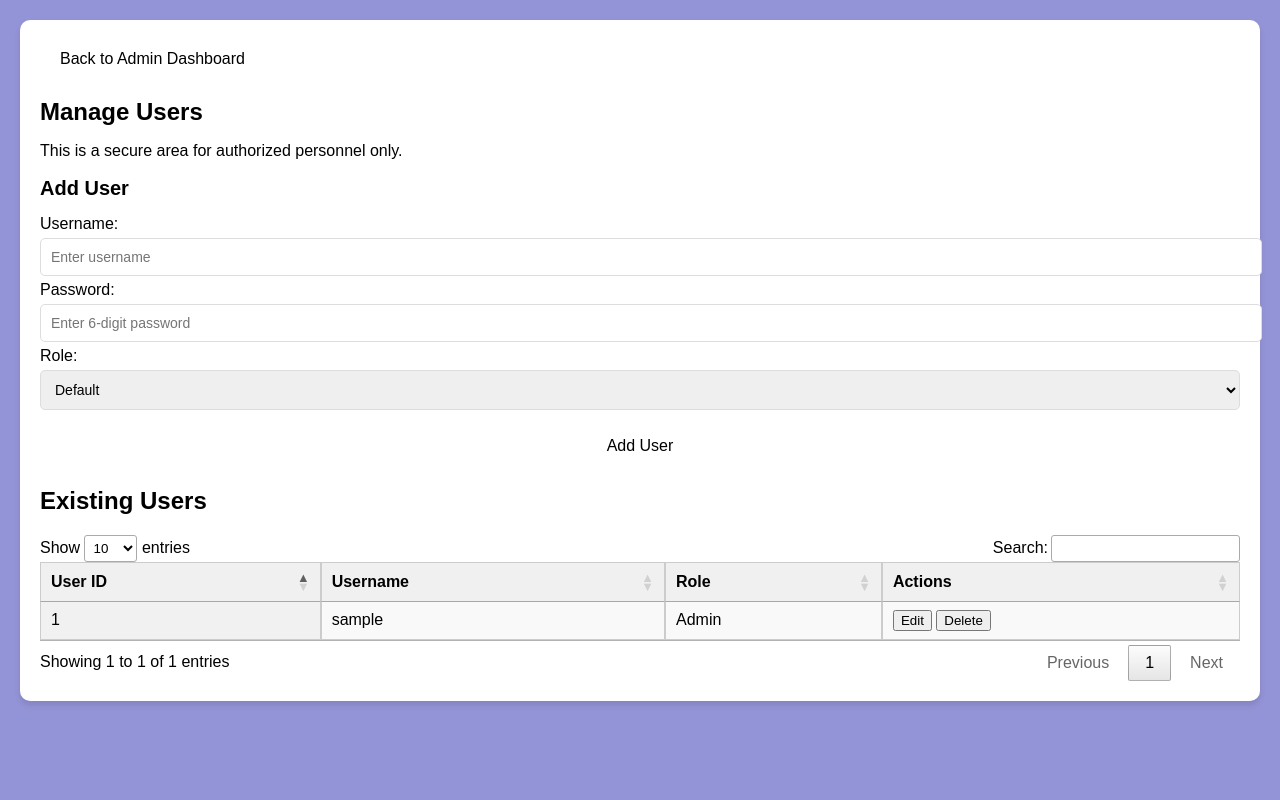
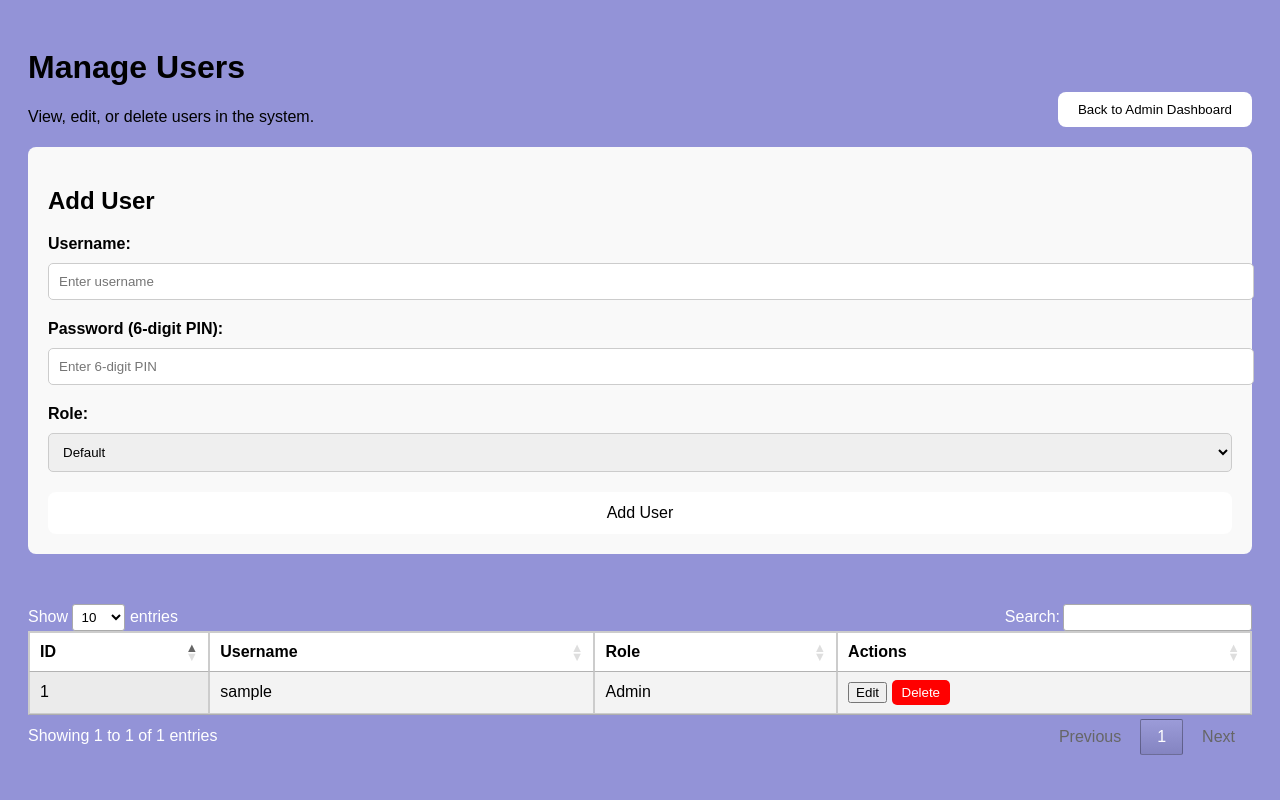
Before and after one commit to notzainn/C300, a Django app: template credit_risk/risk_model/templates/risk_model/manage_users.html in a window 1280 px wide. Run offline with Django 5.2, Linux system fonts and the light colour scheme; the template is opened without the code that fills it: values that come from a table or form of the project are taken from there, others are empty; tables that the repository leaves empty hold one stand-in row (values such as "Sample post"); parts of the project's set-up code (start-up, migrations or seed data) failed here and were passed over; some libraries are stand-ins or nearby versions.

Commit message:
- Fix manage_users view button - Manage User - Add User - Delete User implementation - Login validation (must be 6digit pin) - Login validation (user must match database) - non-user and normal user has no access to admin dashboard and manage user page.

```diff
--- a/credit_risk/risk_model/templates/risk_model/manage_users.html
+++ b/credit_risk/risk_model/templates/risk_model/manage_users.html
@@ -1,3 +1,4 @@
+{% block content %}
 <!DOCTYPE html>
 <html lang="en">
 <head>
@@ -12,133 +13,131 @@
         body {
             font-family: Arial, sans-serif;
             padding: 20px;
-            margin: 0;
-            background-color: rgb(147, 147, 215); /* Set the background color */
-            color: white; /* Text color */
-            display: flex;
-            flex-direction: column;
-            align-items: center;
+            background-color: rgb(147, 147, 215);
+            color: white;
         }
-
-        .container {
-            width: 100%;
-            max-width: 1200px;
-            background: white;
-            border-radius: 10px;
-            padding: 20px;
-            color: black;
-            box-shadow: 0px 4px 6px rgba(0, 0, 0, 0.1);
-        }
-
-        .header-button {
-            text-align: left;
-            margin-bottom: 20px;
-        }
-
-        .header-button button {
-            background-color: white;
-            color: black;
-            border: none;
-            padding: 10px 20px;
-            border-radius: 8px;
-            font-size: 16px;
-            cursor: pointer;
-        }
-
-        .header-button button:hover {
-            background-color: #ddd;
-        }
-
-        h1 {
-            font-size: 24px;
-            margin-bottom: 10px;
-        }
-
-        .form-container {
-            margin-bottom: 20px;
-        }
-
-        .form-container h2 {
-            font-size: 20px;
-            margin-bottom: 15px;
-        }
-
-        .form-container input, .form-container select {
-            width: 100%;
-            padding: 10px;
-            margin: 5px 0;
-            border: 1px solid #ddd;
-            border-radius: 5px;
-            font-size: 14px;
-        }
-
-        .form-container button {
-            display: block;
-            margin-top: 10px;
-            background-color: white;
-            color: black;
-            border: none;
-            padding: 12px;
-            font-size: 16px;
-            cursor: pointer;
-            border-radius: 8px;
-            width: 100%;
-        }
-
-        .form-container button:hover {
-            background-color: #ddd;
-        }
-
         table {
             width: 100%;
             border-collapse: collapse;
             margin-top: 20px;
+            background-color: #f9f9f9;
+            color: black;
         }
-
-        table th, table td {
+        table, th, td {
             border: 1px solid #ccc;
+        }
+        th, td {
             padding: 10px;
             text-align: left;
         }
-
-        table th {
-            background-color: #f0f0f0;
+        th {
+            background-color: white;
             color: black;
+        }
+        .dataTables_wrapper .dataTables_length select,
+        .dataTables_wrapper .dataTables_filter input {
+            background-color: white;
+            color: black;
+        }
+        h1 {
+            color: black;
+        }
+        p {
+            color: black;
+        }
+        .button-container {
+            text-align: right;
+            margin-top: -50px;
+        }
+        .back-button {
+            background-color: white;
+            color: black;
+            padding: 10px 20px;
+            border: none;
+            border-radius: 8px;
+            cursor: pointer;
+        }
+        .back-button:hover {
+            background-color: grey;
+        }
+        .form-container {
+            margin-top: 20px;
+            margin-bottom: 50px; /* Add gap between form and table */
+            background-color: #f9f9f9;
+            color: black;
+            padding: 20px;
+            border-radius: 8px;
+        }
+        .form-container label {
+            display: block;
+            margin-bottom: 10px;
+            font-weight: bold;
+        }
+        .form-container input {
+            width: 100%;
+            padding: 10px;
+            margin-bottom: 20px;
+            border: 1px solid #ccc;
+            border-radius: 5px;
+        }
+        .form-container button {
+            background-color: white;
+            color: black;
+            padding: 12px 0; /* Full-height padding for better visual balance */
+            font-size: 16px; /* Match the font size of other buttons */
+            border: none;
+            border-radius: 8px;
+            cursor: pointer;
+            width: 100%; /* Full-width button */
+        }
+        .form-container button:hover {
+            background-color: grey;
         }
     </style>
 </head>
 <body>
-    <div class="container">
-        <div class="header-button">
-            <button onclick="window.location.href='{% url 'admin_dashboard' %}';">Back to Admin Dashboard</button>
+    <h1>Manage Users</h1>
+    <p>View, edit, or delete users in the system.</p>
+
+    <!-- Back to Admin Dashboard Button -->
+    <div class="button-container">
+        <button class="back-button" onclick="window.location.href='{% url 'admin_dashboard' %}'">
+            Back to Admin Dashboard
+        </button>
     </div>
 
-        <h1>Manage Users</h1>
-        <p>This is a secure area for authorized personnel only.</p>
-
+    <!-- Add User Form -->
     <div class="form-container">
         <h2>Add User</h2>
-            <form method="post" action="{% url 'manage_users' %}">
+        <form method="post" action="{% url 'add_user' %}">
             {% csrf_token %}
             <label for="username">Username:</label>
-                <input type="text" id="username" name="username" placeholder="Enter username">
-                <label for="password">Password:</label>
-                <input type="password" id="password" name="password" maxlength="6" placeholder="Enter 6-digit password">
+            <input type="text" id="username" name="username" placeholder="Enter username"
+                style="width: 100%; padding: 10px; margin-bottom: 20px; border: 1px solid #ccc; border-radius: 5px;" required>
+
+            <label for="password">Password (6-digit PIN):</label>
+            <input type="password" id="password" name="password" maxlength="6" placeholder="Enter 6-digit PIN"
+                style="width: 100%; padding: 10px; margin-bottom: 20px; border: 1px solid #ccc; border-radius: 5px;" required>
+
             <label for="role">Role:</label>
-                <select id="role" name="role">
+            <select id="role" name="role" required
+                style="width: 100%; padding: 10px; margin-bottom: 20px; border: 1px solid #ccc; border-radius: 5px;">
                 <option value="Default">Default</option>
                 <option value="Admin">Admin</option>
             </select>
-                <button type="submit">Add User</button>
+
+            <button type="submit" style="width: 100%; padding: 12px 0; font-size: 16px; border-radius: 8px; background-color: white; color: black; border: none; cursor: pointer;">
+                Add User
+            </button>
         </form>
     </div>
 
-        <div>
-            <h2>Existing Users</h2>
-            <table id="usersTable" class="display">
+
+    <!-- User Table -->
+    <table id="userTable" class="display">
         <thead>
             <tr>
-                        <th>User ID</th>
+                <th>ID</th>
                 <th>Username</th>
                 <th>Role</th>
                 <th>Actions</th>
@@ -151,29 +150,27 @@
                 <td>{{ user.username }}</td>
                 <td>{{ user.role }}</td>
                 <td>
-                            <!-- Actions to edit/delete users -->
                     <button>Edit</button>
-                            <button>Delete</button>
+                    <button onclick="window.location.href='{% url 'delete_user' user.user_id %}'" style="background-color: red; color: white; border: none; padding: 5px 10px; border-radius: 5px; cursor: pointer;">
+                        Delete
+                    </button>
                 </td>
             </tr>
             {% endfor %}
         </tbody>
     </table>
-        </div>
-    </div>
 
     <!-- Include jQuery -->
     <script src="https://code.jquery.com/jquery-3.6.0.min.js"></script>
+
     <!-- Include DataTables JS -->
     <script type="text/javascript" charset="utf8" src="https://cdn.datatables.net/1.12.1/js/jquery.dataTables.min.js"></script>
+
     <script>
         $(document).ready(function() {
-            $('#usersTable').DataTable({
-                paging: true,
-                searching: true,
-                info: true
-            });
+            $('#userTable').DataTable();
         });
     </script>
 </body>
 </html>
+{% endblock %}
--- a/credit_risk/risk_model/urls.py
+++ b/credit_risk/risk_model/urls.py
@@ -10,19 +10,18 @@ from . import views
 urlpatterns = [
     path('', views.main_page, name='main_page'),  # Main page (form)
     path('predict/', views.predict_risk, name='predict_risk'),  # Prediction logic
-    # path('admin/', views.admin_dashboard, name='admin_dashboard'),
     path('companies/', views.companies_api, name='companies_api'),
-    # path('admin_login/', views.admin_login, name='admin_login'),  # Admin login
     path('save_prediction/', views.save_prediction, name='save_prediction'),
     path("export/pdf/", views.export_to_pdf, name="export_to_pdf"),
-    path('api/predictions/', views.predictions_api, name='predictions_api'),  # API for predictions
+    path('api/predictions/', views.predictions_api, name='predictions_api'),
     path('api/predictions/<int:id>/', views.predictions_api, name='predictions_api'),
     path('new_form/', views.new_form_view, name='new_form_page'),
     path('admin_dashboard/', views.admin_dashboard, name='admin_dashboard'),
-    path('manage_users/', views.manage_users, name='manage_users'),
-    path('toggle_admin/<int:user_id>/', views.toggle_admin, name='toggle_admin'),
     path('delete_user/<int:user_id>/', views.delete_user, name='delete_user'),
-    path('user_login/', views.user_login, name='user_login'),  # Add this line
+    path('user_login/', views.user_login, name='user_login'),
     path('user_logout/', views.user_logout, name='user_logout'),
     path('credit_rating_form/', views.main_page, name='credit_rating_form'),
+    path('manage_users/', views.manage, name='manage_users'),
+    path('add_user/', views.add_user, name='add_user'),
+    path('delete_user/<int:user_id>/', views.delete_user, name='delete_user'),
 ]
```
Also changed, not shown: credit_risk/risk_model/templates/risk_model/admin.html (+8 -16 lines), credit_risk/risk_model/templates/risk_model/main_page.html (+34 -24 lines), credit_risk/risk_model/views.py (+81 -60 lines), credit_risk/credit_risk/settings.py (line endings or trailing spaces). Lines whose indentation alone changed are shown as unchanged.
